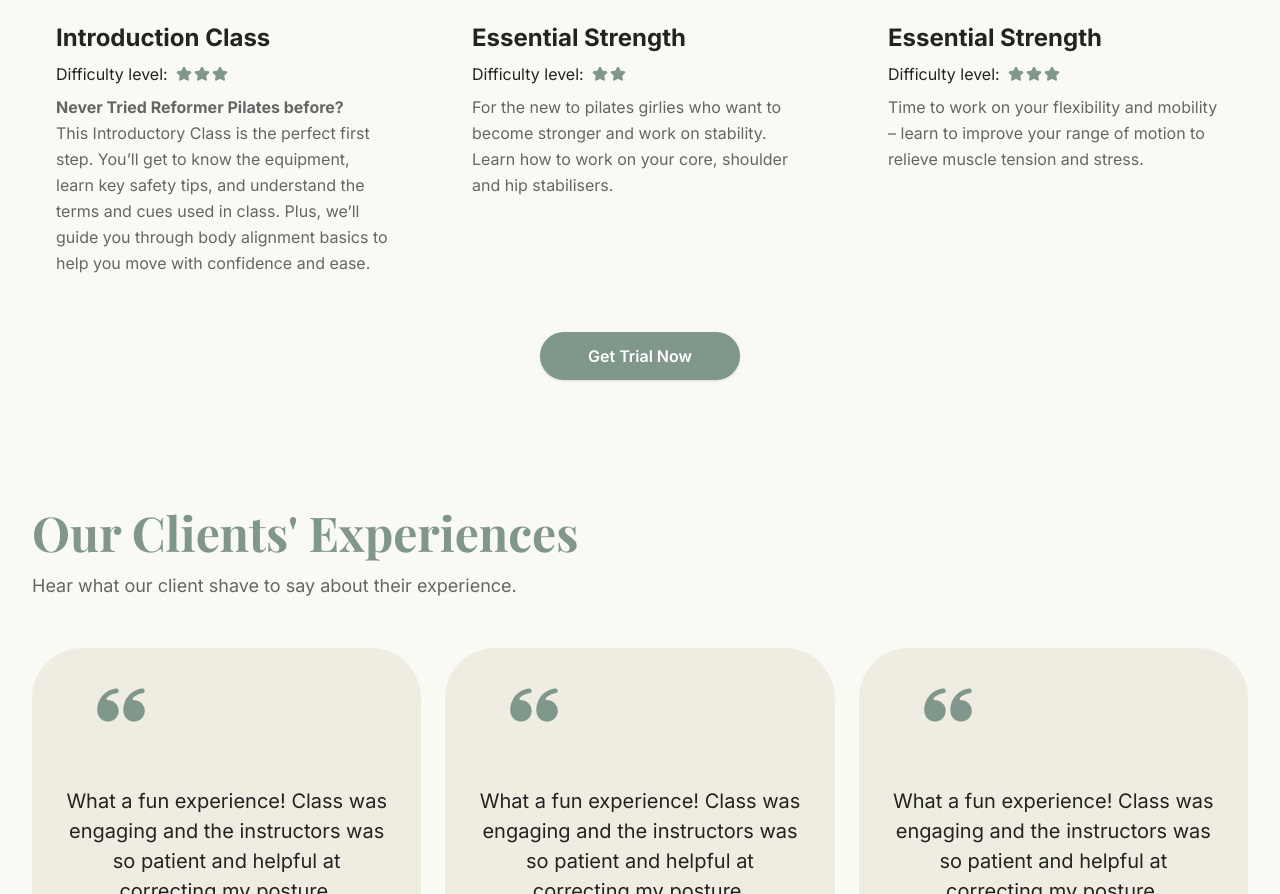
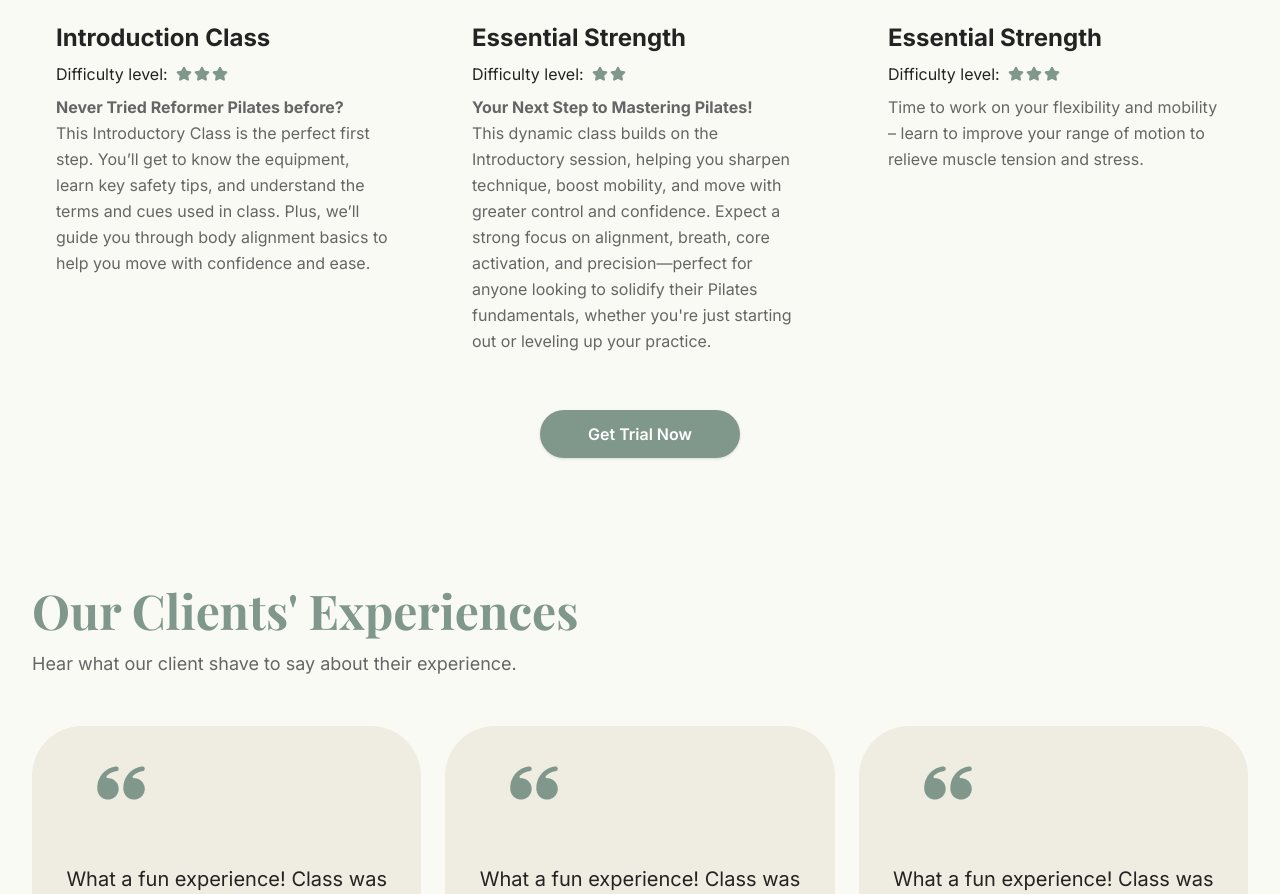
Before and after one commit to lesterlaw/ampilates, a Next.js app: page / in a window 1280 px wide. Shown: the part 2769-3663 px from the top of the page. Built offline with nearby package versions, Linux system fonts and the light colour scheme; a web font is replaced by a local one.

Commit message:
Update Pilates class description with more engaging and detailed text
Co-authored-by: lesterlaw7798 <lesterlaw7798@gmail.com>

```diff
--- a/app/classes/page.tsx
+++ b/app/classes/page.tsx
@@ -102,9 +102,10 @@ export default function Classes() {
                 <Star className="w-4 h-4 fill-[#80978b] text-[#80978b] ml-0.5" />
               </p>
               <p className="text-sm md:text-base text-[#656565] leading-relaxed">
-                For the new to pilates girlies who want to become stronger and
-                work on stability. Learn how to work on your core, shoulder and
-                hip stabilisers.
+                <strong>Your Next Step to Mastering Pilates!</strong>
+              </p>
+              <p className="text-sm md:text-base text-[#656565] leading-relaxed">
+                This dynamic class builds on the Introductory session, helping you sharpen technique, boost mobility, and move with greater control and confidence. Expect a strong focus on alignment, breath, core activation, and precision—perfect for anyone looking to solidify their Pilates fundamentals, whether you're just starting out or leveling up your practice.
               </p>
             </div>
           </div>
--- a/app/page.tsx
+++ b/app/page.tsx
@@ -190,9 +190,10 @@ export default function Home() {
                 <Star className="w-4 h-4 fill-[#80978b] text-[#80978b] ml-0.5" />
               </p>
               <p className="text-sm md:text-base text-[#656565] leading-relaxed">
-                For the new to pilates girlies who want to become stronger and
-                work on stability. Learn how to work on your core, shoulder and
-                hip stabilisers.
+                <strong>Your Next Step to Mastering Pilates!</strong>
+              </p>
+              <p className="text-sm md:text-base text-[#656565] leading-relaxed">
+                This dynamic class builds on the Introductory session, helping you sharpen technique, boost mobility, and move with greater control and confidence. Expect a strong focus on alignment, breath, core activation, and precision—perfect for anyone looking to solidify their Pilates fundamentals, whether you're just starting out or leveling up your practice.
               </p>
             </div>
           </div>
```
